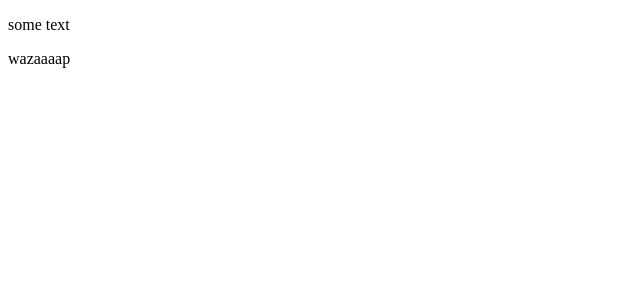
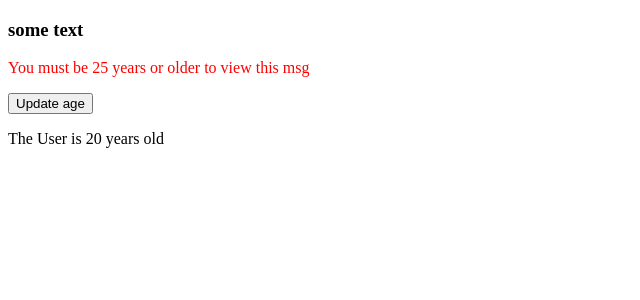
Before and after one commit to dogbeide/ztm, a Vue app in the folder vue-components/: page / in a window 1280 px wide. Shown: the top 300 px of the page, without its empty margins (0-640 px from the left). Built offline with nearby package versions, Linux system fonts and the light colour scheme.

Commit message:
add parent-child data binding props + User.vue

```diff
--- a/vue-components/src/App.vue
+++ b/vue-components/src/App.vue
@@ -1,15 +1,25 @@
 <template>
-  <p>some text</p>
-  <Greeting></Greeting>
+  <h3>some text</h3>
+  <greeting :age="age"></greeting>
+  <user :age="age"></user>
 </template>
 
 <script>
-  import Greeting from '@/components/Greeting.vue'
 
-  export default {
-    name: 'App',
-    components: {
-      Greeting
+import Greeting from '@/components/Greeting.vue'
+import User from '@/components/User.vue'
+
+export default {
+  name: 'App',
+  components: {
+    Greeting,
+    User
+  },
+  data() {
+    return {
+      age: 20
     }
   }
+}
+
 </script>
--- a/vue-components/src/components/Greeting.vue
+++ b/vue-components/src/components/Greeting.vue
@@ -1,10 +1,12 @@
 <template>
-  <p>{{ msg }}</p>
+  <p v-if="age > 25">{{ msg }}</p>
+  <p v-else>You must be 25 years or older to view this msg</p>
 </template>
 
 <script>
 export default {
   name: 'Greeting',
+  props: ["age"],
   data() {
     return {
       msg: "wazaaaap"
@@ -14,8 +16,11 @@ export default {
 </script>
 
 <style scoped lang="scss">
-  p:hover {
-    color: darken(#cc4444, 15%);
+  p {
+    color: red;
+    &:hover {
+      color: darken(#cc4444, 15%);
+    }
   }
 
 </style>
--- /dev/null
+++ b/vue-components/src/components/User.vue
@@ -0,0 +1,11 @@
+<template>
+  <button type="button" @click="age++">Update age</button>
+  <p>The User is {{ age  }} years old</p>
+</template>
+
+<script>
+export default {
+  name: 'User',
+  props: ["age"]
+}
+</script>
```
